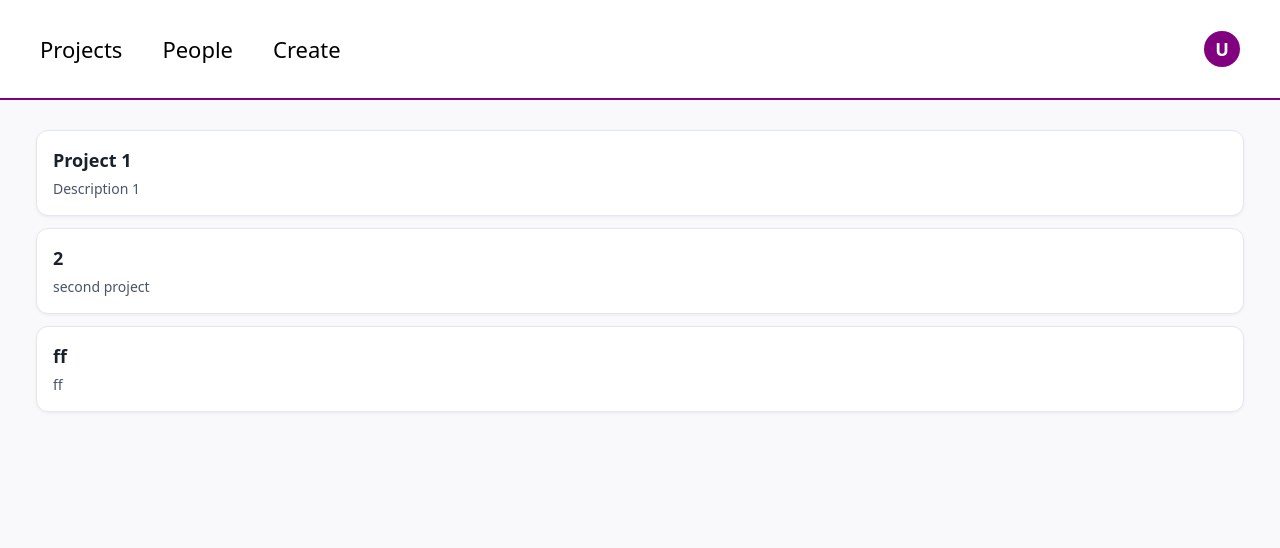
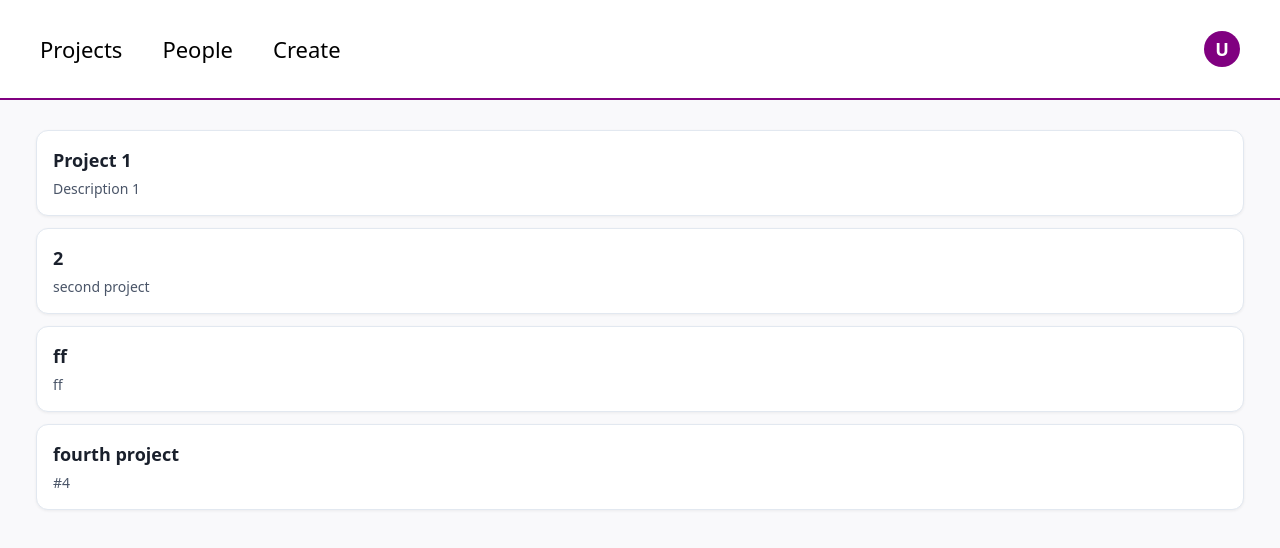
Before and after one commit to YuraDev/project-management-tools, a React (Vite) app: page / in a window 1280 px wide. Shown: the top 548 px of the page. Built offline with nearby package versions, Linux system fonts and the light colour scheme; data requests are answered from the project's data file; sample sign-in values are in the browser's storage.

Commit message:
create-rpoject fix of selected users

```diff
--- a/db.json
+++ b/db.json
@@ -141,6 +141,19 @@
         "7"
       ],
       "status": "planned"
+    },
+    {
+      "id": "4",
+      "title": "fourth project",
+      "description": "#4",
+      "startDate": "",
+      "endDate": "",
+      "assignedMembers": [
+        "5",
+        "7",
+        "4"
+      ],
+      "status": "in_progress"
     }
   ],
   "tasks": [
--- a/src/components/kanban/kanbanCard/KanbanCard.tsx
+++ b/src/components/kanban/kanbanCard/KanbanCard.tsx
@@ -11,18 +11,11 @@ interface KanbanCardProps {
 const KanbanCard = ({ task, handleOnTaskClick }: KanbanCardProps) => {
     const { data: users } = useTaskUsers(task.assignedMembers);
     return(
-        // <div className={styles.cardMain  + " w-full"} onClick={() => handleOnTaskClick(task)}>
         <div className={styles.cardMain  + " w-full"} onClick={() => handleOnTaskClick(task)}>
-<h3 className={`text-lg font-semibold ${styles.title}`}>
-  {task.title}
-</h3>
-{/* <p className="text-sm text-gray-600 ">{task.description}</p> */}
-            {/* <p  className={`text-sm text-gray-600 ${styles.text}`}>
-{task.description}</p> */}
-
-<p className={`text-sm text-gray-600 ${styles.description}`}>
-  {task.description}
-</p>
+            <h3 className={`text-lg font-semibold ${styles.title}`}>{task.title}</h3>
+             <p className={`text-sm text-gray-600 ${styles.description}`}>
+                {task.description}
+            </p>
             { users && <UserIconCollection size={24} users={users}/> }
         </div>
     )
--- a/src/modals/AddMember/AddMember.tsx
+++ b/src/modals/AddMember/AddMember.tsx
@@ -7,7 +7,7 @@ import { useUsers } from "../../hooks/users/useUsers";
 
 interface AddMemberProps {
 // todo - change for initiallyAssignedMembers
-initiallyAssignedMembers?: User[],
+    initiallyAssignedMembers?: User[],
     exitAction: () => void,
     assignedMembers: string[],
     setAssignedMembers: React.Dispatch<React.SetStateAction<string[]>>,
--- a/src/pages/createProject/CreateProject.tsx
+++ b/src/pages/createProject/CreateProject.tsx
@@ -1,5 +1,4 @@
 import React, { useCallback, useState } from "react";
-import AddMember from "../../modals/AddMember/AddMember";
 import { useMutation, useQueryClient } from "@tanstack/react-query";
 import { createProject } from "../../services/projectApi";
 import { Project } from "../../types/project";
@@ -11,11 +10,17 @@ import FormTextarea from "../../ui/textArea/FormTextarea";
 import FormButtonSubmit from "../../ui/button/FormButtonSubmit";
 import CustomForm from "../../ui/form/CustomForm";
 import FormLayout from "../../layouts/formLayout/FormLayout";
-import { useTaskUsers } from "../../hooks/task/useTaskUsers";
 import { useNavigate } from "react-router-dom";
+import { useUserStore } from "../../store/userStore";
+import { useReservedUsers } from "../../hooks/users/useReservedUsers";
+import { User } from "../../types/user";
+import AddMemberTwo from "../../modals/AddMember/AddMemberTwo";
 
 const CreateProject = () => {
     const navigate = useNavigate();
+    const currentUser = useUserStore((state) => state.currentUser);
+    const { data: initiallyAsignedMembers } = useReservedUsers(currentUser?.reservedMembers || []);
+
     const [formData, setFormData] = useState<Omit<Project, "id">>({
         title: "",
         description: "",
@@ -25,7 +30,7 @@ const CreateProject = () => {
         status: "planned",
     });
     const [addMembersActive, setAddMembersActive] = useState<boolean>(false);
-    const [assignedMembers, setAssignedMembers] = useState<string[]>([]);
+    const [assignedMembers, setAssignedMembers] = useState<User[]>([]);
 
     const queryClient = useQueryClient();
     const mutation = useMutation({
@@ -34,8 +39,14 @@ const CreateProject = () => {
             queryClient.invalidateQueries({ queryKey: ["projects"] });
         }
     });
-    const { data: users } = useTaskUsers(assignedMembers);
 
+    const handlerFilterUser = (chosenUser: User) => {
+        setAssignedMembers((prev) =>
+            prev.find((u) => u.id === chosenUser.id)
+            ? prev.filter((u) => u.id !== currentUser?.id)
+            : [...prev, chosenUser]
+        )
+    }
     const handleChange = useCallback((event: React.ChangeEvent<HTMLInputElement | HTMLTextAreaElement | HTMLSelectElement>) => {
         const { name, value } = event.target;
         setFormData((prev) => ({ ...prev, [name]: value }));
@@ -43,13 +54,13 @@ const CreateProject = () => {
 
     const handleSubmit = (event: React.FormEvent) => {
         event.preventDefault();
-        if ( !formData.title ) {
+        if ( !formData.title || !currentUser ) {
             alert("Please fill all the requered fields!");
             return;
         }
         mutation.mutate({
             ...formData,
-            assignedMembers: assignedMembers,
+            assignedMembers: [...assignedMembers.map((u) => u.id), currentUser.id],
         });
         navigate("/projects");
     };
@@ -69,13 +80,13 @@ const CreateProject = () => {
                 <label>End Date:
                     <FormDateInput name={"endDate"} value={formData.endDate} onChange={handleChange} />
                 </label>
-                <AsignMembers users={users || []} setAddMembersActive={setAddMembersActive} />
+                <AsignMembers users={assignedMembers} setAddMembersActive={setAddMembersActive} />
                 <label>Status:
                     <FormSelect name={"status"} value={formData.status} onChange={handleChange} options={["planned", "in_progress", "completed"]}/>
                 </label>
                 <FormButtonSubmit text={"Create Project"}/>
             </CustomForm>
-            { addMembersActive && <AddMember exitAction={() => setAddMembersActive(false)} assignedMembers={assignedMembers} setAssignedMembers={setAssignedMembers} /> }
+            { addMembersActive && <AddMemberTwo exitAction={() => setAddMembersActive(false)} selectedUsers={assignedMembers} handlerFilterUser={handlerFilterUser} initiallyAssignedMembers={initiallyAsignedMembers}/> }
         </FormLayout>
     )
 }
```
